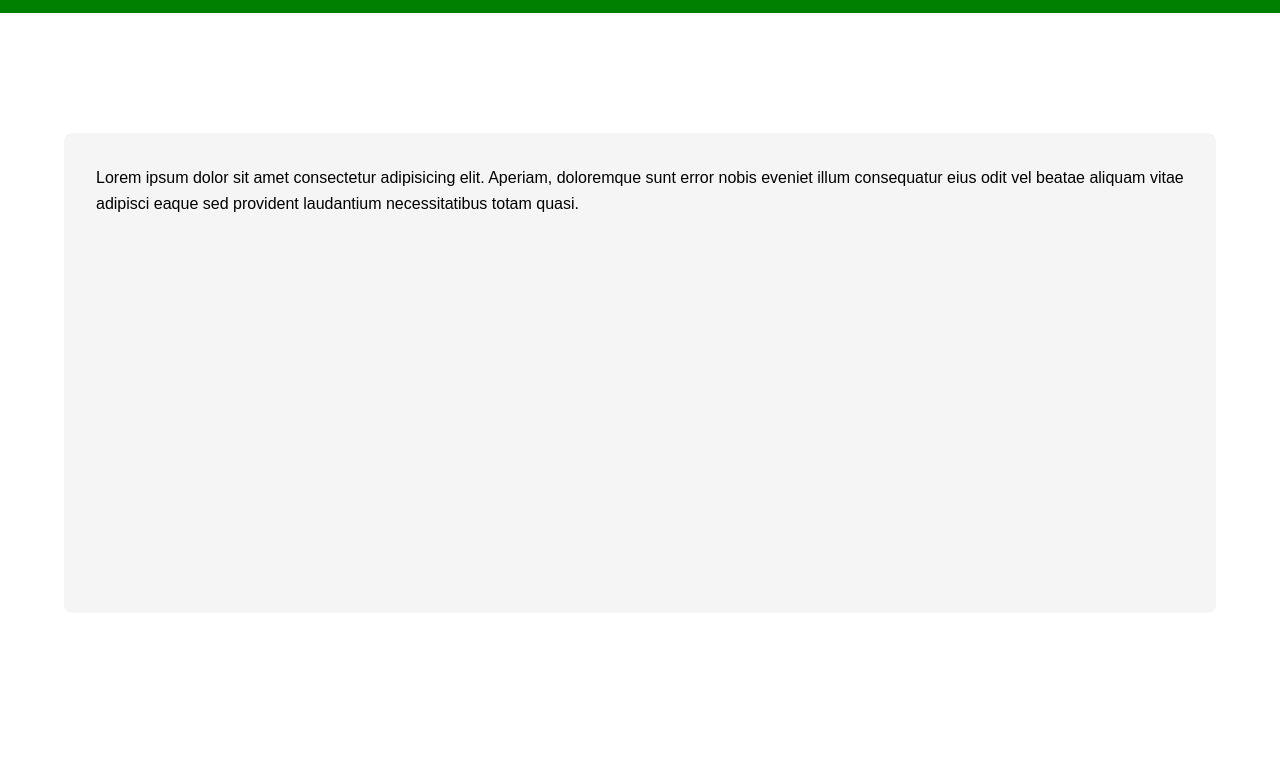
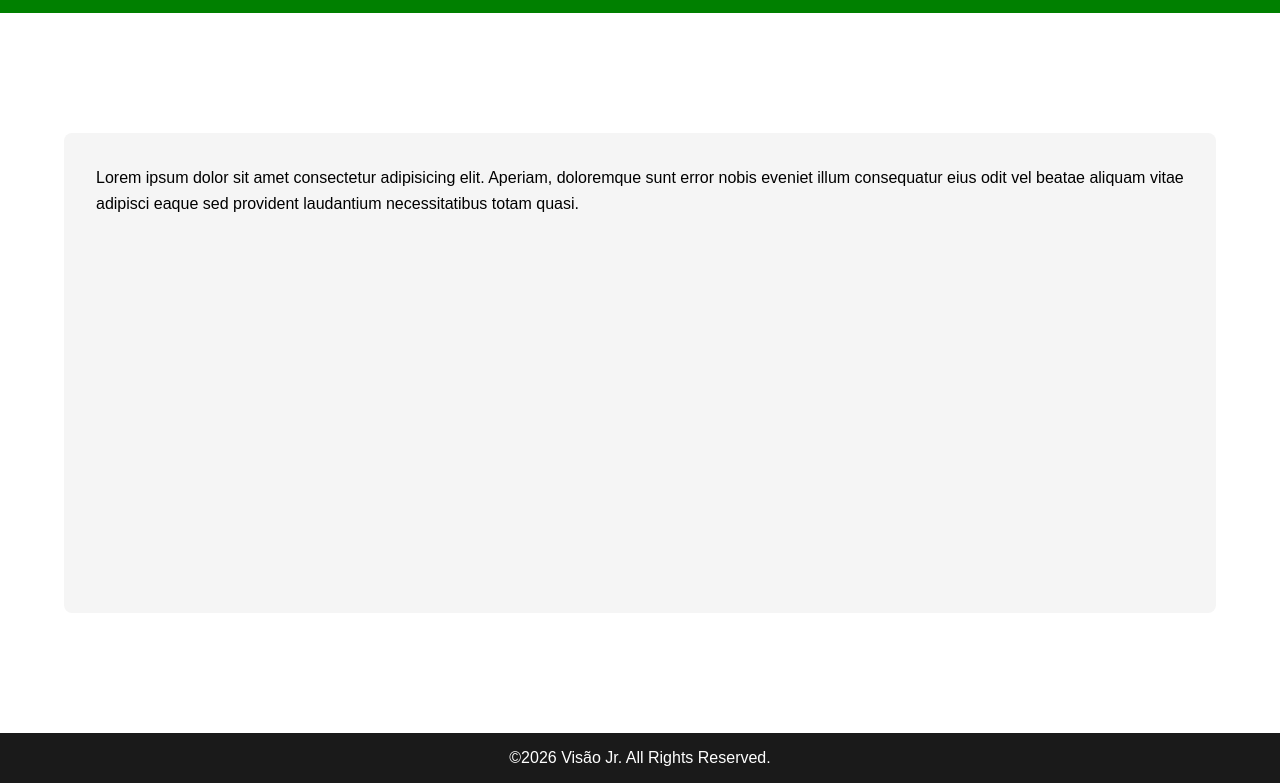
Before and after one commit to matheusmnn/desafio-projetos-visaojr, a plain HTML site: page index.html in a window 1280 px wide. Shown: the part 47-830 px from the top of the page. Before the commit the page ends 800 px from the top, so only its background shows below. Drawn offline with Linux system fonts and the light colour scheme.

Commit message:
feat:adiciona footer com direitos reservados

```diff
--- a/css/styles.css
+++ b/css/styles.css
@@ -40,3 +40,10 @@
 .logo{
     font-size:1.5rem;
 }
+
+.footer{
+    padding:16px 32px;
+    background-color: #1a1a1a;
+    color:white;
+    text-align:center;
+}
--- a/index.html
+++ b/index.html
@@ -18,5 +18,8 @@
             <p>Lorem ipsum dolor sit amet consectetur adipisicing elit. Aperiam, doloremque sunt error nobis eveniet illum consequatur eius odit vel beatae aliquam vitae adipisci eaque sed provident laudantium necessitatibus totam quasi.</p>
         </section>
     </main>
+    <footer class="footer">
+        <p>&copy;2026 Visão Jr. All Rights Reserved.</p>
+    </footer>
 </body>
 </html>
```
